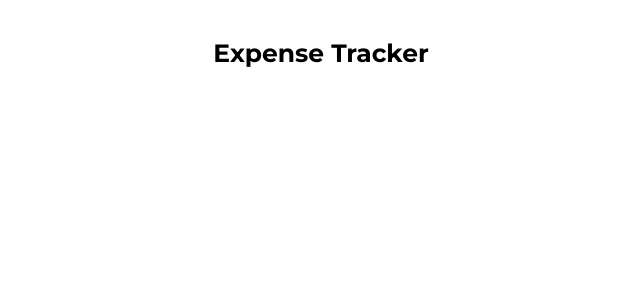
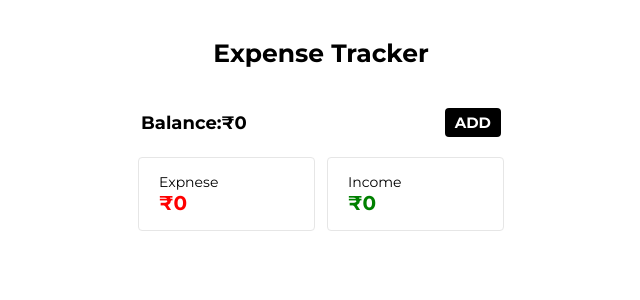
Before and after one commit to safwanmv/Expense-Tracker, a React (Vite) app in the folder Expense-Tracker/: page / in a window 1280 px wide. Shown: the top 300 px of the page, without its empty margins (319-959 px from the left). Built offline with nearby package versions, Linux system fonts and the light colour scheme.

Commit message:
overViewComponent is almost Completed

```diff
--- a/Expense-Tracker/src/components/OverviewComponent.jsx
+++ b/Expense-Tracker/src/components/OverviewComponent.jsx
@@ -1,11 +1,218 @@
-import React from 'react'
+import React, { useState } from "react";
+import styled from "styled-components";
 
-function OverviewComponent() {
+const Container = styled.div`
+  font-family: Montserrat;
+  display: flex;
+  align-items: center;
+  flex-direction: column;
+  margin: 10px;
+  margin-bottom: 0;
+  width: 100%;
+  padding-bottom: 0px;
+`;
+
+const BalanceBox = styled.div`
+  display: flex;
+  flex-direction: row;
+  justify-content: space-between;
+  align-items: center;
+  font-weight: bold;
+  font-size: 18px;
+  width: 100%;
+`;
+const AddTranscationSubmit = styled.button`
+  background-color: black;
+  color: white;
+  padding: 5px 10px;
+  border-radius: 4px;
+  text-align: center;
+  cursor: pointer;
+  outline: none;
+  font-weight: bold;
+  font-size: 15px;
+  transition: transform 0.5s ease;
+
+  &:hover {
+    transform: scale(1.1);
+  }
+`;
+const AddTranscation = styled.div`
+  background-color: black;
+  color: white;
+  padding: 5px 10px;
+  border-radius: 4px;
+  text-align: center;
+  cursor: pointer;
+  outline: none;
+  font-weight: bold;
+  font-size: 15px;
+  transition: transform 0.5s ease;
+
+  &:hover {
+    transform: scale(1.1);
+  }
+`;
+const AddTranscationContainer = styled.div`
+  display: flex;
+  flex-direction: column;
+  border: 1px solid #e6e8e9;
+  gap: 10px;
+  padding: 10px;
+  margin-top: 10px;
+  width: 100%;
+
+  box-sizing: border-box;
+  & input {
+    padding: 10px 20px;
+    outline: none;
+    border-radius: 4px;
+    border: 1px solid #e6e8e9;
+  }
+`;
+const RadioBox = styled.div`
+  display: flex;
+  flex-direction: row;
+  width: 100%;
+  align-items: center;
+  & input {
+    width: unset;
+    margin: 0 10px;
+  }
+`;
+
+const AnimatedBox = styled.div`
+  width: 100%; /* Full width */
+  max-width: 600px; /* Optional: max width to avoid stretching too wide */
+  opacity: ${(props) => (props.$isVisible ? 1 : 0)};
+  transform: ${(props) =>
+    props.$isVisible ? "translateY(0)" : "translateY(20px)"};
+  transition: opacity 0.5s ease, transform 0.5s ease;
+  background-color: #f1f1f1;
+  padding: 20px;
+  border-radius: 10px;
+  pointer-events: ${(props) => (props.$isVisible ? "auto" : "none")};
+  margin-bottom:6px;
+`;
+
+function AddTranscationView(props) {
+  const [amount, setAmount] = useState("");
+  const [desc, setDesc] = useState("");
+  const [type, setType] = useState("EXPENSE");
+
+  const addTransaction = (e) => {
+    e.preventDefault();
+    props.addTransaction({
+      amount: Number(amount),
+      desc,
+      type,
+      id: Date.now(),
+    });
+    props.toggleAddTxn();
+  };
   return (
-    <div>
+    <form onSubmit={addTransaction}>
+      <AddTranscationContainer>
+        <input
+          type="number"
+          placeholder="Amount"
+          min="0"
+          onChange={(e) => setAmount(e.target.value)}
+          value={amount}
+          required
+        />
+        <input
+          type="text"
+          placeholder="Description"
+          onChange={(e) => setDesc(e.target.value)}
+          value={desc}
+          required
+        />
 
-    </div>
-  )
+        <RadioBox>
+          <input
+            type="radio"
+            id="expense"
+            name="type"
+            value="EXPENSE"
+            checked={type === "EXPENSE"}
+            required
+            onChange={(e) => setType(e.target.value)}
+          />
+          <label htmlFor="expense">Expense</label>
+          <input
+            type="radio"
+            name="type"
+            id="income"
+            value="INCOME"
+            checked={type === "INCOME"}
+            required
+            onChange={(e) => setType(e.target.value)}
+          />
+          <label htmlFor="income">Income</label>
+        </RadioBox>
+
+        <AddTranscationSubmit type="submit">
+          Add Transaction
+        </AddTranscationSubmit>
+      </AddTranscationContainer>
+    </form>
+  );
+}
+const ExpenseContainer = styled.div`
+  display: flex;
+  flex-direction: row;
+  gap: 12px;
+  margin: 20px;
+`;
+const ExpenseBox = styled.div`
+  display: flex;
+  flex-direction: column;
+  border-radius: 4px;
+  border: 1px solid #e6e6e6;
+  padding: 15px 20px;
+  width: 135px;
+  font-size: 14px;
+
+  & span {
+    font-weight: bold;
+    font-size: 20px;
+    color: ${(props) => (props.$isIncome ? "green" : "red")};
+  }
+`;
+
+
+function OverViewComponent(props) {
+  const [isAddTxnVisible, toggleAddTxn] = useState(false);
+  return (
+    <Container>
+      <BalanceBox>
+        Balance:₹{props.income-props.expense}
+        <AddTranscation onClick={() => toggleAddTxn(!isAddTxnVisible)}>
+          {" "}
+          {isAddTxnVisible ? "CANCEL " : "ADD"}{" "}
+        </AddTranscation>
+      </BalanceBox>
+      <ExpenseContainer $isIncome={false}>
+        <ExpenseBox>
+          Expnese<span> ₹{props.expense} </span>
+        </ExpenseBox>
+
+        <ExpenseBox $isIncome={true}>
+          Income<span>₹{props.income} </span>
+        </ExpenseBox>
+      </ExpenseContainer>
+      <AnimatedBox $isVisible={isAddTxnVisible}>
+        {/*  here when the isaddtxnvisible is assigned to visible so at first it is false  */}
+        {isAddTxnVisible && (
+          <AddTranscationView
+            toggleAddTxn={toggleAddTxn}
+            addTransaction={props.addTransaction}
+          />
+        )}
+      </AnimatedBox>
+    </Container>
+  );
 }
 
-export default OverviewComponent
+export default OverViewComponent;
```
